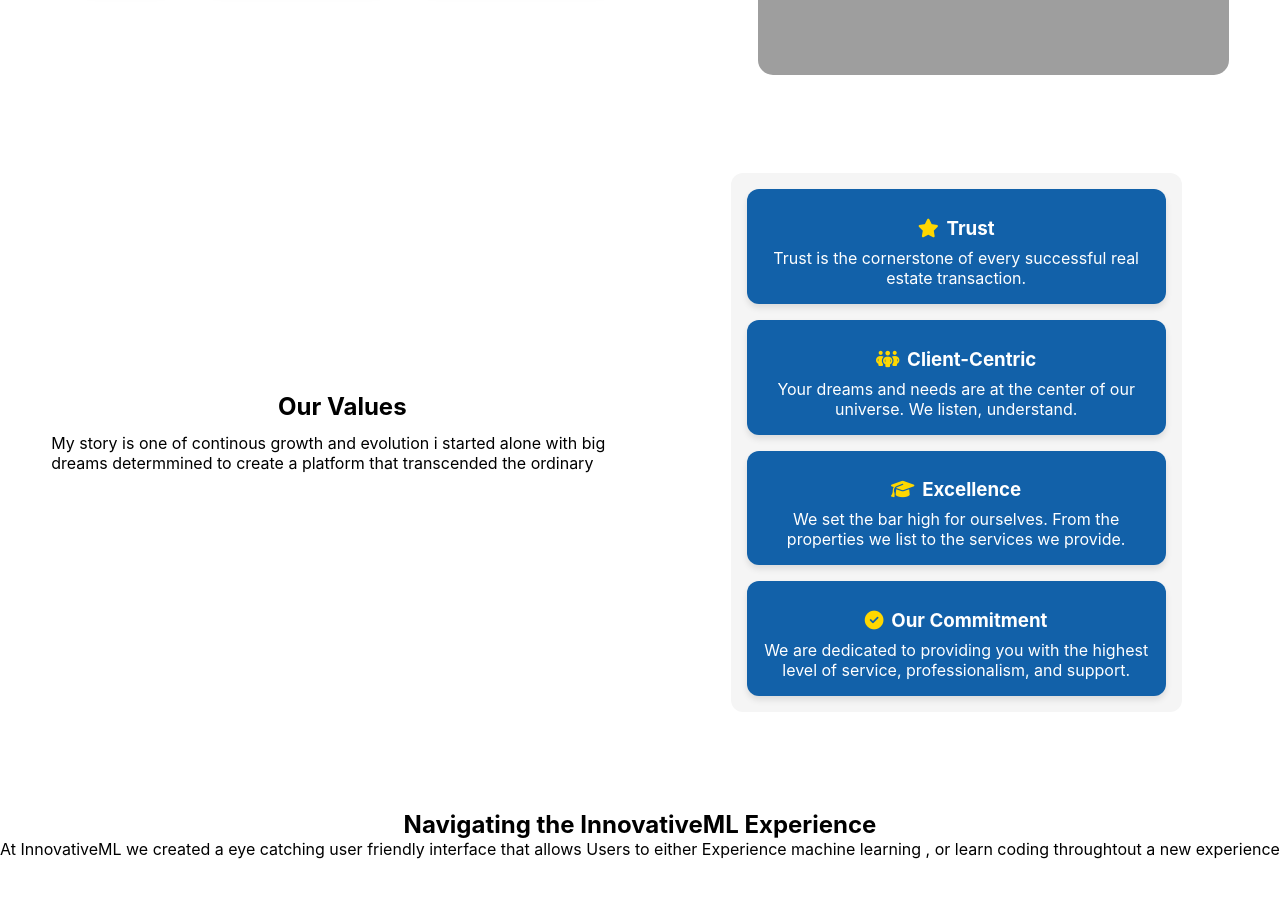
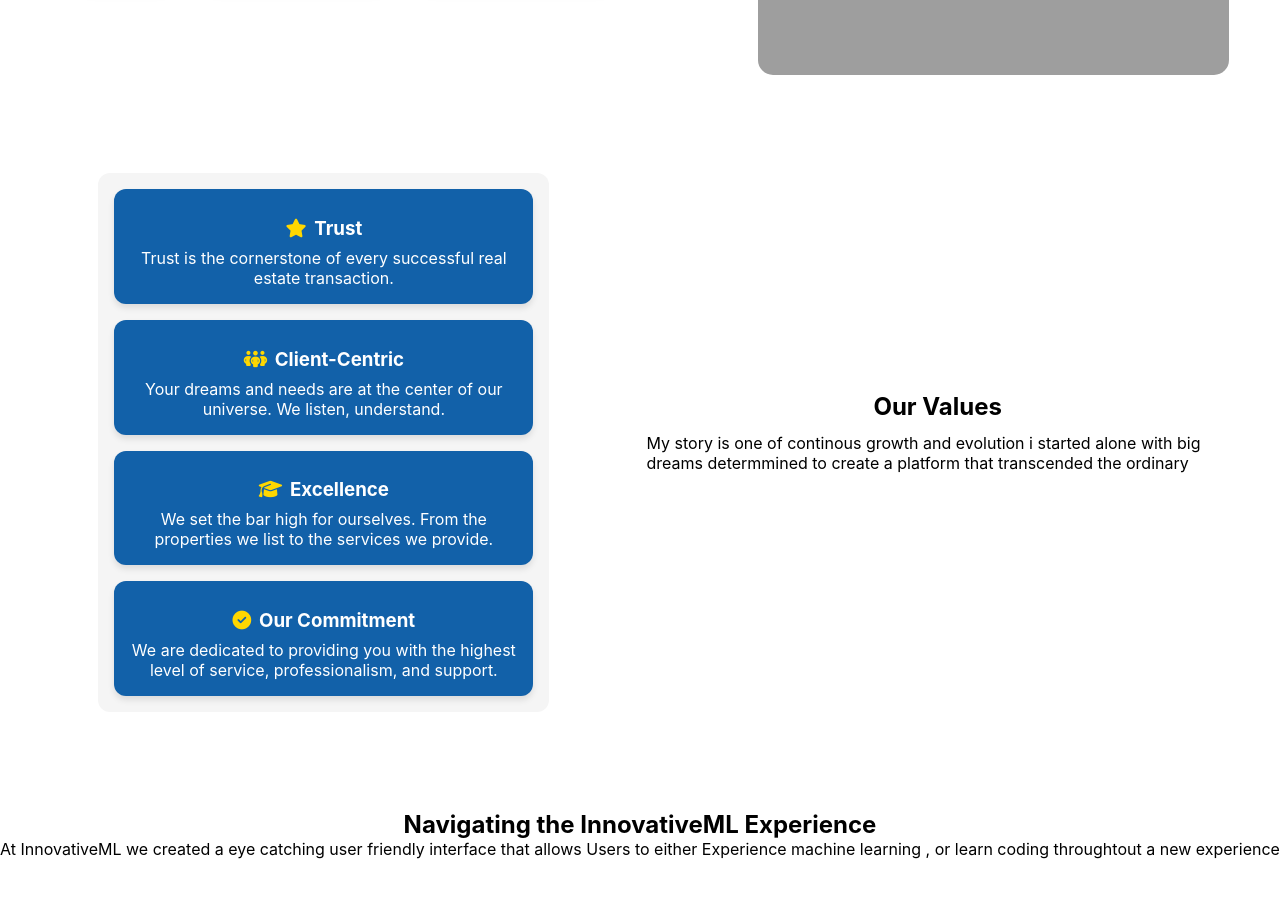
Before and after one commit to AhmadSerhall/innovativeML, a React (Create React App) app in the folder frontend/: page /about in a window 1280 px wide. Shown: the part 360-1264 px from the top of the page. Built offline with nearby package versions, Linux system fonts and the light colour scheme; grey boxes are pictures that could not be loaded.

Commit message:
changed the places of the grid and the values text in the about page

```diff
--- a/frontend/src/components/Vision/index.jsx
+++ b/frontend/src/components/Vision/index.jsx
@@ -5,10 +5,6 @@ import '@fortawesome/fontawesome-free/css/all.css';//font-awesome
 const Vision = () => {
   return (
     <div className='vision-container flex'>
-        <div className='values-text flex column center'>
-            <h2>Our Values</h2>
-            <p>My story is one of continous growth and evolution i started alone with big dreams determmined to create a  platform that transcended the ordinary</p>
-        </div>
         <div className="grid">
             <div className="card">
                 <h3><i class="fa-solid fa-star"></i>Trust</h3>
@@ -27,6 +23,10 @@ const Vision = () => {
                 <p>We are dedicated to providing you with the highest level of service, professionalism, and support.</p>
             </div>
         </div>
+        <div className='values-text flex column center'>
+            <h2>Our Values</h2>
+            <p>My story is one of continous growth and evolution i started alone with big dreams determmined to create a  platform that transcended the ordinary</p>
+        </div>
     </div>
   )
 }
```
